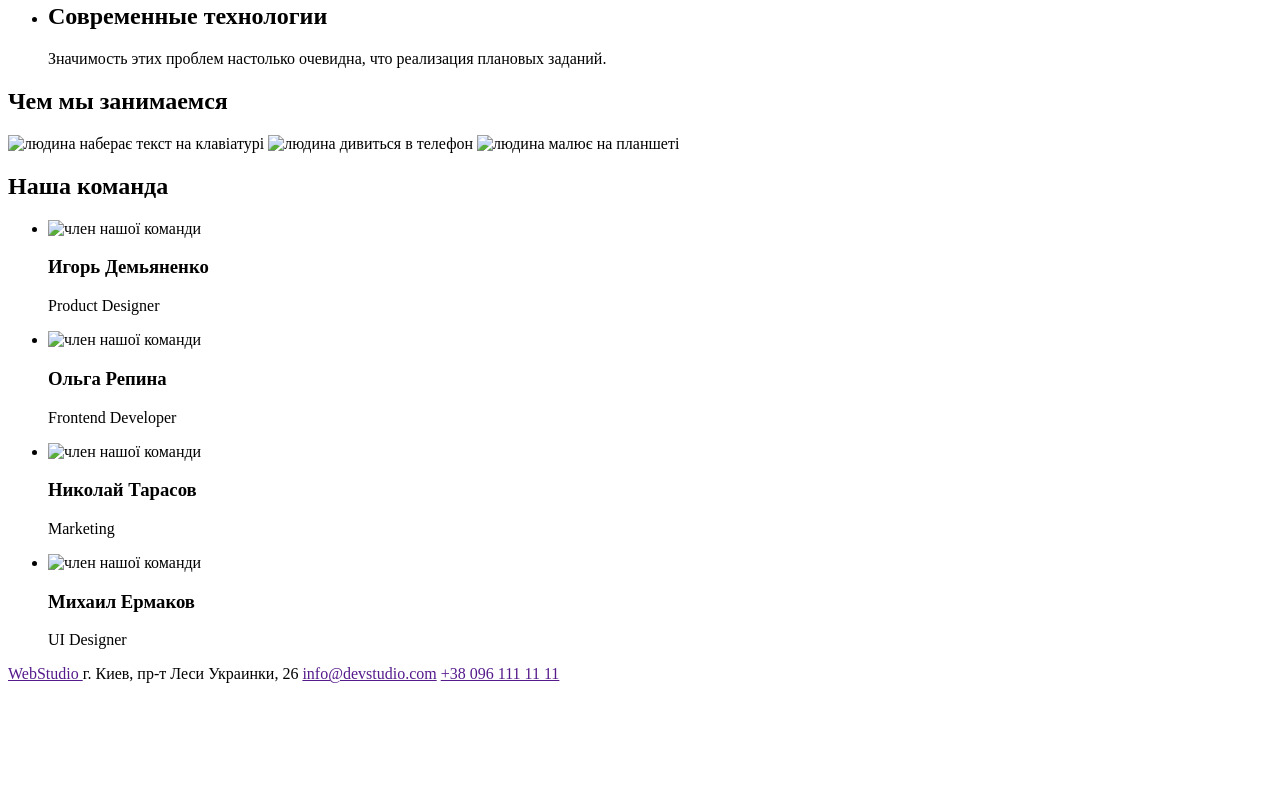
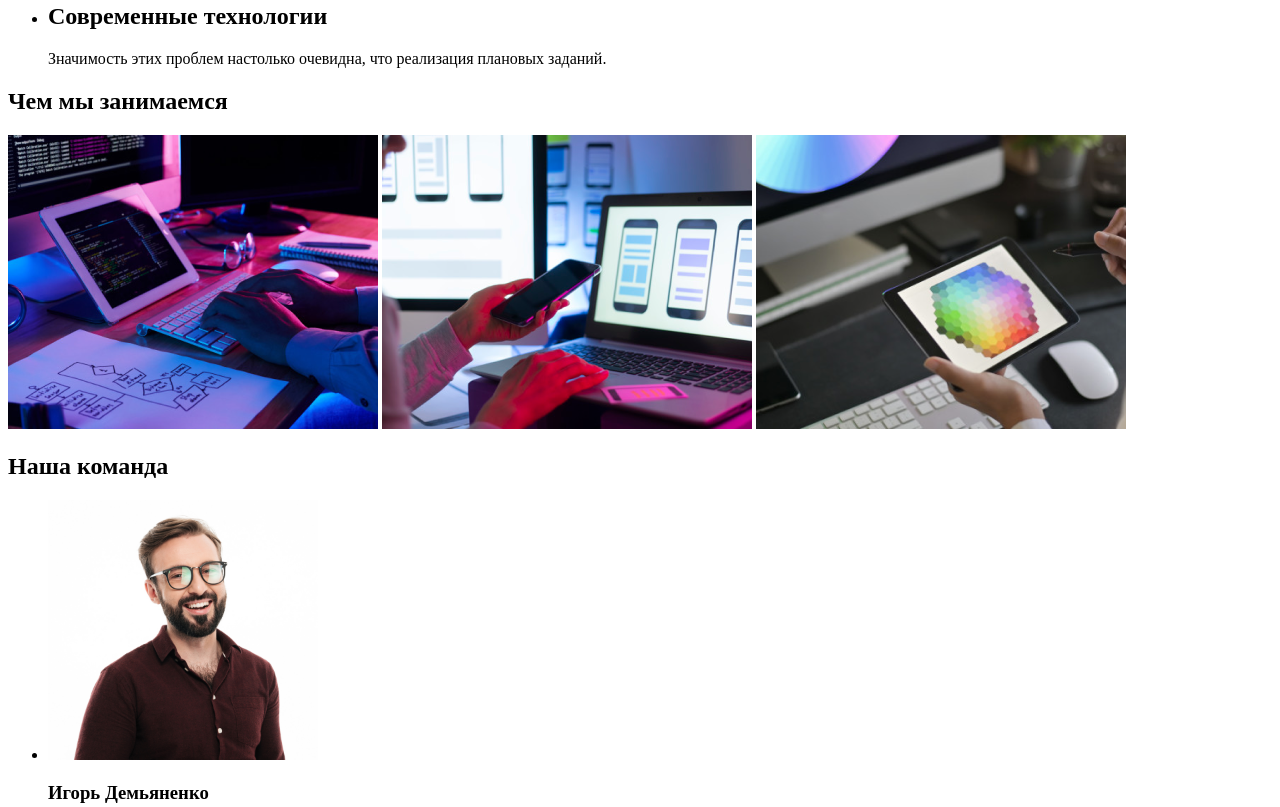
Before and after one commit to Illyakis2911/goit-markup-hw-01, a plain HTML site: page index.html in a window 1280 px wide. Shown: the part 516-1323 px from the top of the page. Before the commit the page ends 1207 px from the top, so only its background shows below. Drawn offline with Linux system fonts and the light colour scheme; the site is published under a folder, as on GitHub Pages, so addresses that start at the root find nothing.

Commit message:
баг з картинками

```diff
--- a/index.html
+++ b/index.html
@@ -69,19 +69,19 @@
       <section>
         <h2>Чем мы занимаемся</h2>
         <img
-          src="/images/box 1.png"
+          src="./images/box 1.png"
           alt="людина наберає текст на клавіатурі "
           width="370"
           height="294"
         />
         <img
-          src="/images/box 2.png"
+          src="./images/box 2.png"
           alt=" людина  дивиться в телефон"
           width="370"
           height="294"
         />
         <img
-          src="/images/box 3.png"
+          src="./images/box 3.png"
           alt="людина малює  на планшеті"
           width="370"
           height="294"
@@ -93,7 +93,7 @@
         <ul>
           <li>
             <img
-              src="/images/img1.jpg"
+              src="./images/img1.jpg"
               alt="член нашої команди"
               width="270"
               height="260"
@@ -103,7 +103,7 @@
           </li>
           <li>
             <img
-              src="/images/img2.jpg"
+              src="./images/img2.jpg"
               alt="член нашої команди"
               width="270"
               height="260"
@@ -113,7 +113,7 @@
           </li>
           <li>
             <img
-              src="/images/img3.jpg"
+              src="./images/img3.jpg"
               alt="член нашої команди"
               width="270"
               height="260"
@@ -123,7 +123,7 @@
           </li>
           <li>
             <img
-              src="/images/img4.jpg"
+              src="./images/img4.jpg"
               alt="член нашої команди"
               width="270"
               height="260"
```
